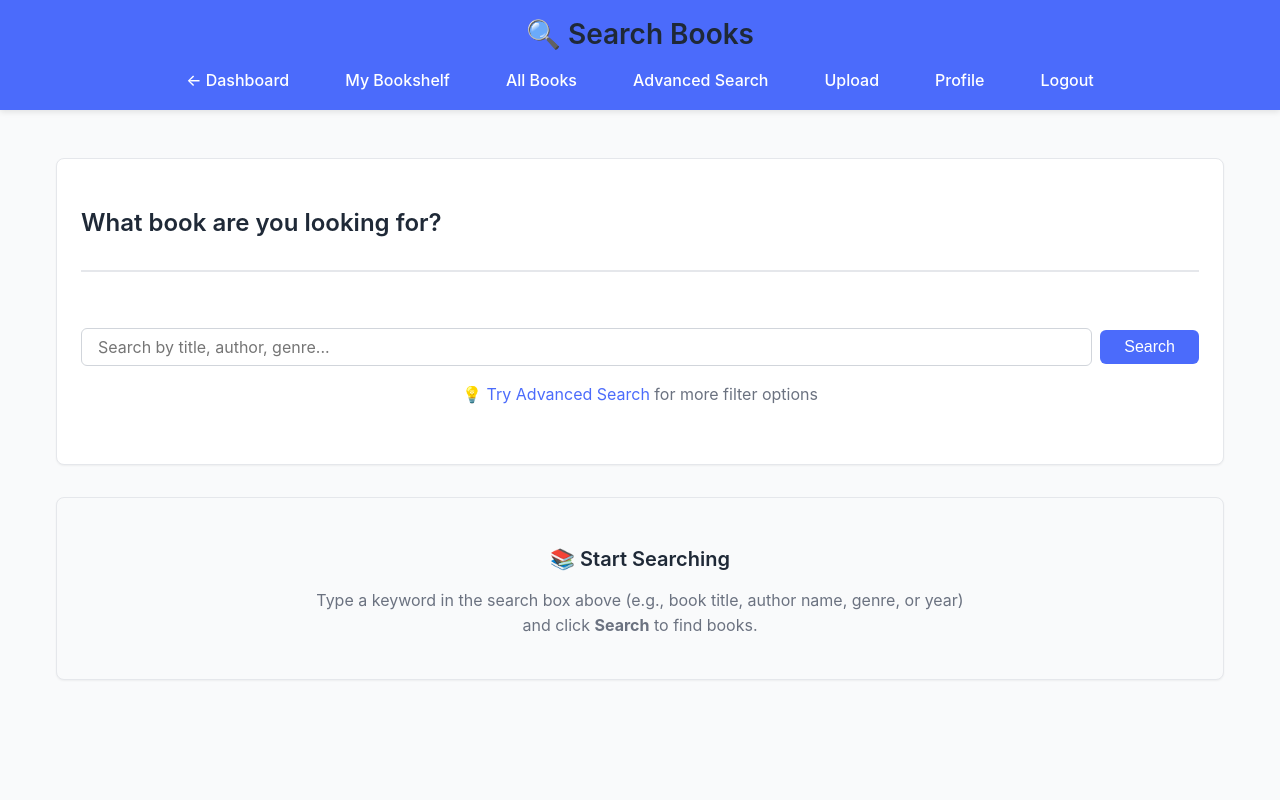
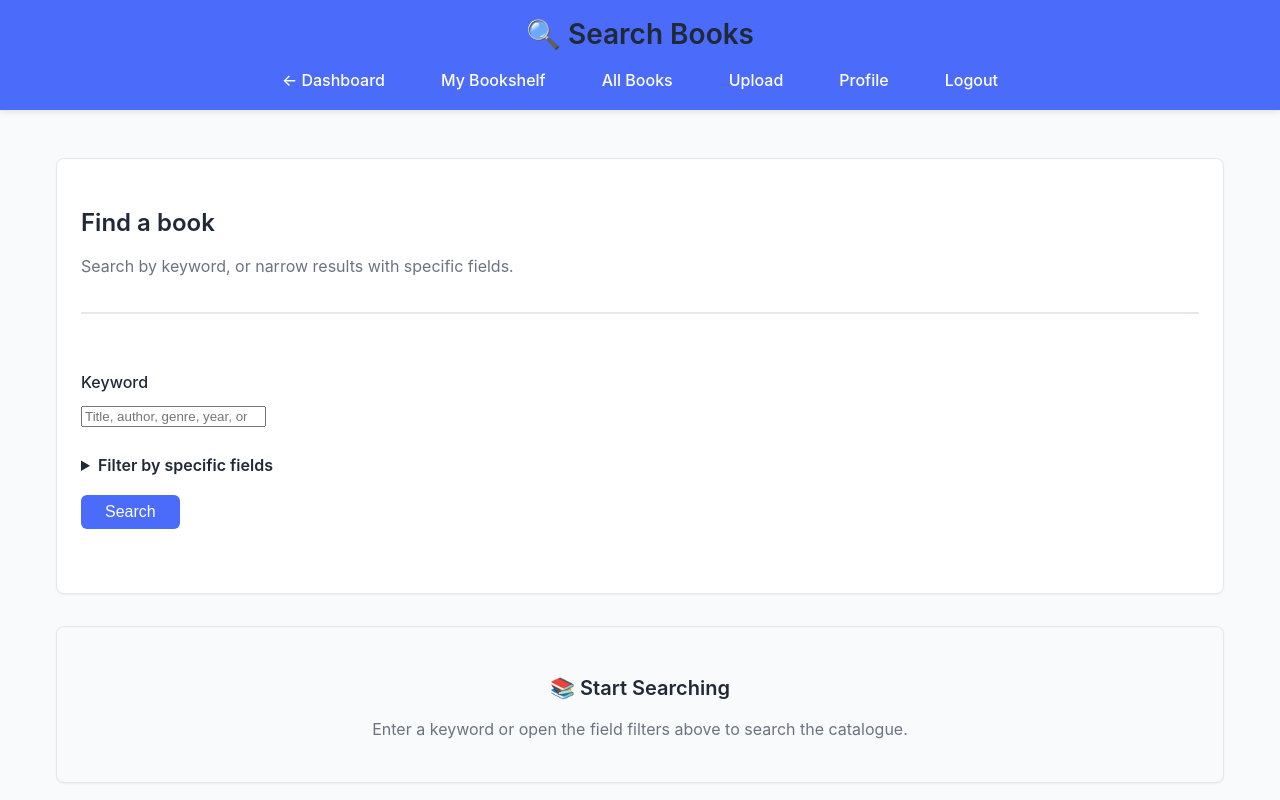
Before and after one commit to edenlots/Book-Dump, a Flask app: page /search in a window 1280 px wide. Run offline with Flask 3, Linux system fonts and the light colour scheme; the visitor is signed in with stand-in values (Sample User, id 1); data that the repository does not hold is empty; some libraries are stand-ins or nearby versions.

Commit message:
Minor Fix: Integrated and improved search page function

```diff
--- a/app/routes.py
+++ b/app/routes.py
@@ -316,29 +316,41 @@
         return redirect(url_for("auth.login"))
 
     query = request.args.get("q", "").strip()
+    filters = {
+        "title": request.args.get("title", "").strip(),
+        "author": request.args.get("author", "").strip(),
+        "year": request.args.get("year", "").strip(),
+        "genre": request.args.get("genre", "").strip(),
+        "language": request.args.get("language", "").strip(),
+    }
+    search_performed = bool(query or any(filters.values()))
     conn = current_app.get_db()
-    results = BookQueries.search_books(conn, query)
+    results = (
+        BookQueries.search_catalog(conn, query=query, **filters)
+        if search_performed
+        else []
+    )
 
-    return render_template("search.html", query=query, results=results)
+    return render_template(
+        "search.html",
+        query=query,
+        filters=filters,
+        search_performed=search_performed,
+        results=results,
+    )
+
 
 @bp.route("/advanced", methods=["GET", "POST"])
-def advanced():
+def advanced_search_redirect():
     if "user_id" not in session:
         flash("Please log in first.", "warning")
         return redirect(url_for("auth.login"))
 
-    results = []
-    if request.method == "POST":
-        title = request.form.get("title", "")
-        author = request.form.get("author", "")
-        year = request.form.get("year", "")
-        genre = request.form.get("genre", "")
-        language = request.form.get("language", "")
-
-        conn = current_app.get_db()
-        results = BookQueries.advanced_search(conn, title, author, year, genre, language)
-
-    return render_template("advanced.html", results=results)
+    filters = {
+        name: request.values.get(name, "").strip()
+        for name in ("title", "author", "year", "genre", "language")
+    }
+    return redirect(url_for("main.search", **filters))
 
 
 @bp.route("/logout")
--- a/app/templates/books.html
+++ b/app/templates/books.html
@@ -29,7 +29,6 @@
                 <li><a href="{{ url_for('main.bookshelf') }}">My Bookshelf</a></li>
                 <li><a href="{{ url_for('main.upload') }}">Upload Book</a></li>
                 <li><a href="{{ url_for('main.search') }}">Search</a></li>
-                <li><a href="{{ url_for('main.advanced') }}">Advanced Search</a></li>
                 <li><a href="{{ url_for('main.profile') }}">Profile</a></li>
                 <li><a href="{{ url_for('main.index') }}">Logout</a></li>
             </ul>
@@ -48,7 +47,7 @@
                     <button type="submit" class="btn btn-primary">Search</button>
                 </form>
                 <p class="text-center text-muted mt-2">
-                    <a href="{{ url_for('main.advanced') }}">Try Advanced Search →</a>
+                    <a href="{{ url_for('main.search') }}">More search filters →</a>
                 </p>
             </div>
         </div>
--- a/app/templates/dashboard.html
+++ b/app/templates/dashboard.html
@@ -28,7 +28,7 @@
                 <li><a href="{{ url_for('main.upload') }}">Upload Book</a></li>
                 <li><a href="{{ url_for('main.bookshelf') }}">My Bookshelf</a></li>
                 <li><a href="{{ url_for('main.books') }}">All Books List</a></li>
-                <li><a href="{{ url_for('main.advanced') }}">Advanced Search</a></li>
+                <li><a href="{{ url_for('main.search') }}">Search Books</a></li>
                 <li><a href="{{ url_for('main.profile') }}">My Profile</a></li>
                 <li><a href="{{ url_for('main.index') }}">Logout</a></li>
             </ul>
@@ -133,7 +133,7 @@
                     <a href="{{ url_for('main.books') }}" class="btn btn-secondary btn-block">📚 All Books</a>
                 </div>
                 <div class="col-33">
-                    <a href="{{ url_for('main.advanced') }}" class="btn btn-secondary btn-block">🔎 Advanced Search</a>
+                    <a href="{{ url_for('main.search') }}" class="btn btn-secondary btn-block">🔎 Search Books</a>
                 </div>
             </div>
         </div>
--- a/app/templates/search.html
+++ b/app/templates/search.html
@@ -3,24 +3,20 @@
 <head>
     <meta charset="UTF-8">
     <meta name="viewport" content="width=device-width, initial-scale=1.0" />
-    <link rel="stylesheet" href="../static/styles.css">
-    <title>Book Search - Book Dumps</title>
+    <link rel="stylesheet" href="{{ url_for('static', filename='styles.css') }}">
+    <title>Search Books - Book Dumps</title>
 </head>
 <body>
-    <!-- Flash Message Display -->
     {% with messages = get_flashed_messages(with_categories=true) %}
       {% if messages %}
         <div id="flash-container">
           {% for category, message in messages %}
-            <div class="flash-message {{ category }}">
-              {{ message }}
-            </div>
+            <div class="flash-message {{ category }}">{{ message }}</div>
           {% endfor %}
         </div>
       {% endif %}
     {% endwith %}
 
-    <!-- Header -->
     <header>
         <h1>🔍 Search Books</h1>
         <nav>
@@ -28,38 +24,76 @@
                 <li><a href="{{ url_for('main.dashboard') }}">← Dashboard</a></li>
                 <li><a href="{{ url_for('main.bookshelf') }}">My Bookshelf</a></li>
                 <li><a href="{{ url_for('main.books') }}">All Books</a></li>
-                <li><a href="{{ url_for('main.advanced') }}">Advanced Search</a></li>
                 <li><a href="{{ url_for('main.upload') }}">Upload</a></li>
                 <li><a href="{{ url_for('main.profile') }}">Profile</a></li>
-                <li><a href="{{ url_for('main.index') }}">Logout</a></li>
+                <li><a href="{{ url_for('main.logout') }}">Logout</a></li>
             </ul>
         </nav>
     </header>
 
-    <div class="container">
-        <!-- Search Form Card -->
-        <div class="card mt-4">
+    <main class="container">
+        <section class="card mt-4" aria-labelledby="search-heading">
             <div class="card-header">
-                <h2>What book are you looking for?</h2>
+                <h2 id="search-heading">Find a book</h2>
+                <p class="text-muted">Search by keyword, or narrow results with specific fields.</p>
             </div>
             <div class="card-body">
-                <form action="{{ url_for('main.search') }}" method="get" class="search-bar">
-                    <input type="text" name="q" value="{{ query or '' }}" placeholder="Search by title, author, genre..." />
-                    <button type="submit" class="btn btn-primary">Search</button>
+                <form action="{{ url_for('main.search') }}" method="get">
+                    <div class="form-group">
+                        <label for="query">Keyword</label>
+                        <input
+                            type="search"
+                            id="query"
+                            name="q"
+                            value="{{ query }}"
+                            placeholder="Title, author, genre, year, or language"
+                        >
+                    </div>
+
+                    <details {% if filters.values()|select|list %}open{% endif %}>
+                        <summary>Filter by specific fields</summary>
+                        <div class="row mt-2">
+                            <div class="col-50 form-group">
+                                <label for="title">Title</label>
+                                <input type="text" id="title" name="title" value="{{ filters.title }}" placeholder="Book title">
+                            </div>
+                            <div class="col-50 form-group">
+                                <label for="author">Author</label>
+                                <input type="text" id="author" name="author" value="{{ filters.author }}" placeholder="Author name">
+                            </div>
+                        </div>
+                        <div class="row">
+                            <div class="col-50 form-group">
+                                <label for="year">Year published</label>
+                                <input type="number" id="year" name="year" value="{{ filters.year }}" placeholder="e.g. 2023">
+                            </div>
+                            <div class="col-50 form-group">
+                                <label for="genre">Genre</label>
+                                <input type="text" id="genre" name="genre" value="{{ filters.genre }}" placeholder="e.g. Fiction">
+                            </div>
+                        </div>
+                        <div class="form-group">
+                            <label for="language">Language</label>
+                            <input type="text" id="language" name="language" value="{{ filters.language }}" placeholder="e.g. English">
+                        </div>
+                    </details>
+
+                    <div class="search-actions">
+                        <button type="submit" class="btn btn-primary">Search</button>
+                        {% if search_performed %}
+                            <a href="{{ url_for('main.search') }}" class="btn btn-secondary">Clear search</a>
+                        {% endif %}
+                    </div>
                 </form>
-                <p class="text-center text-muted mt-2">
-                    💡 <a href="{{ url_for('main.advanced') }}">Try Advanced Search</a> for more filter options
-                </p>
             </div>
-        </div>
+        </section>
 
-        <!-- Search Results Section -->
-        {% if query %}
-        <div class="mt-4">
-            <h2>Results for "{{ query }}"</h2>
-
+        {% if search_performed %}
+        <section class="mt-4" aria-labelledby="results-heading">
+            <h2 id="results-heading">Search Results</h2>
+            <p class="text-muted">Found {{ results|length }} book(s)</p>
             {% if results %}
-                <div class="search-results">
+                <div class="table-responsive">
                     <table class="table">
                         <thead>
                             <tr>
@@ -76,12 +110,10 @@
                             <tr>
                                 <td><a href="{{ url_for('main.bookview', book_id=book[0]) }}"><strong>{{ book[1] }}</strong></a></td>
                                 <td>{{ book[2] }}</td>
-                                <td>{{ book[3] }}</td>
-                                <td><span class="badge badge-primary">{{ book[4] }}</span></td>
-                                <td>{{ book[5] }}</td>
-                                <td>
-                                    <a href="{{ url_for('main.bookview', book_id=book[0]) }}" class="btn btn-small btn-outline">View</a>
-                                </td>
+                                <td>{{ book[3] or '—' }}</td>
+                                <td><span class="badge badge-primary">{{ book[4] or '—' }}</span></td>
+                                <td>{{ book[5] or '—' }}</td>
+                                <td><a href="{{ url_for('main.bookview', book_id=book[0]) }}" class="btn btn-small btn-outline">View</a></td>
                             </tr>
                             {% endfor %}
                         </tbody>
@@ -90,50 +122,43 @@
             {% else %}
                 <div class="card bg-light">
                     <p class="text-center text-muted" style="padding: 2rem;">
-                        😔 No books found for "{{ query }}". <br>
-                        <a href="{{ url_for('main.advanced') }}">Try Advanced Search</a> or refine your keywords.
+                        No books match those search terms. Try changing or clearing some filters.
                     </p>
                 </div>
             {% endif %}
-        </div>
+        </section>
         {% else %}
         <div class="card mt-4 bg-light">
             <h3 class="text-center">📚 Start Searching</h3>
             <p class="text-center text-muted">
-                Type a keyword in the search box above (e.g., book title, author name, genre, or year)<br>
-                and click <strong>Search</strong> to find books.
+                Enter a keyword or open the field filters above to search the catalogue.
             </p>
         </div>
         {% endif %}
-    </div>
+    </main>
 
     <script>
         document.addEventListener("DOMContentLoaded", () => {
             const flashes = document.querySelectorAll(".flash-message");
-            setTimeout(() => {
-                flashes.forEach(msg => msg.remove());
-            }, 6000);
+            setTimeout(() => flashes.forEach(message => message.remove()), 6000);
         });
     </script>
-
     <style>
-        .search-bar {
+        .search-actions {
             display: flex;
-            gap: 0.5rem;
-            margin-bottom: 0;
+            gap: 0.75rem;
+            margin-top: 1rem;
+            flex-wrap: wrap;
         }
 
-        .search-bar input {
-            flex: 1;
-            min-width: 250px;
+        .table-responsive {
+            overflow-x: auto;
         }
 
-        @media (max-width: 768px) {
-            .search-bar {
-                flex-direction: column;
-            }
+        details summary {
+            cursor: pointer;
+            font-weight: 600;
         }
     </style>
-
 </body>
 </html>
```
Also changed, not shown: app/book_queries.py (+52 -41 lines), app/templates/advanced.html (deleted, +0 -162 lines).
